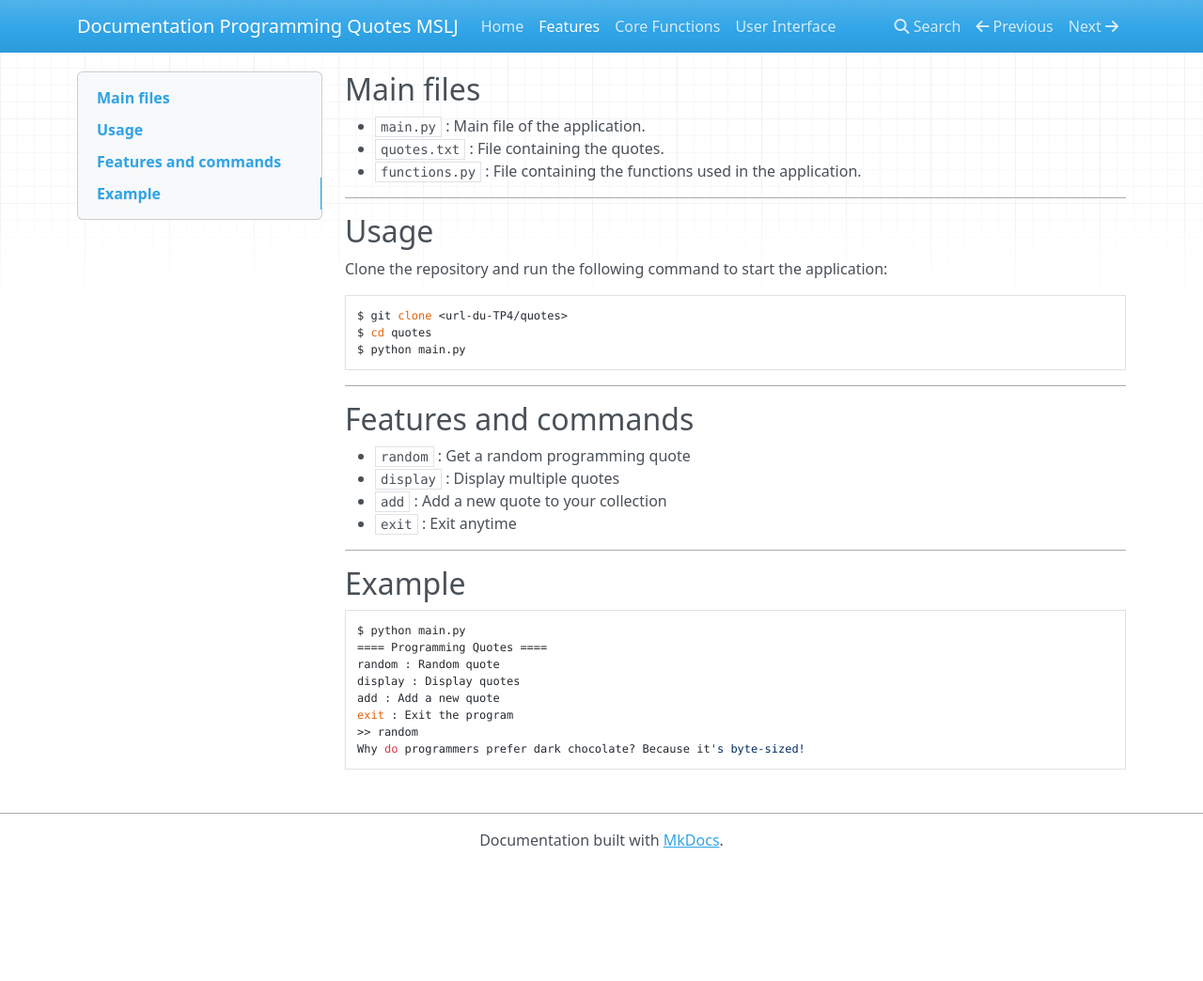
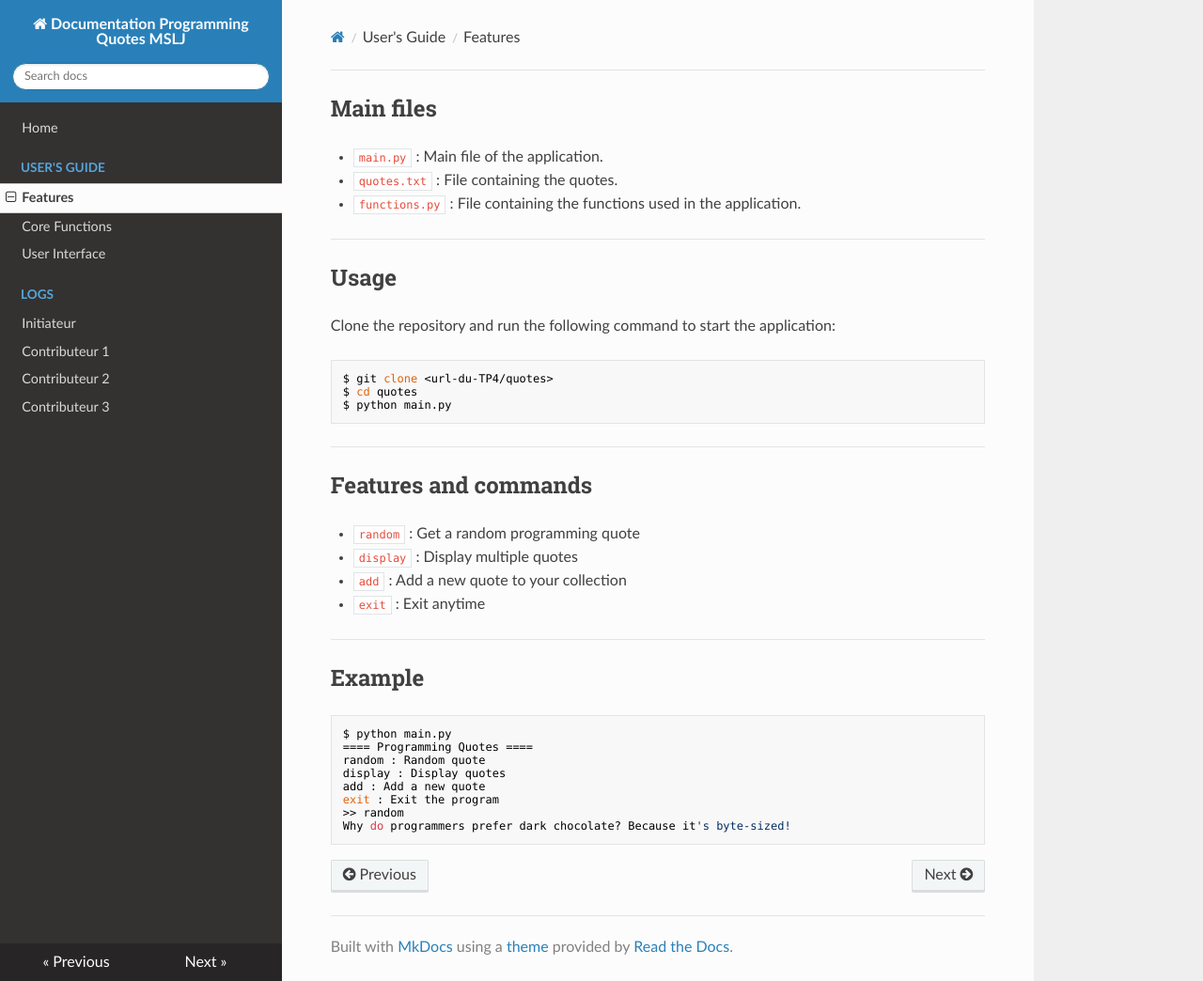
Before and after one commit to efrei-git/quotes-docs-mslj, an MkDocs documentation site: the page built from docs/features/features.md, in a window 1280 px wide and 1044 px high. Shown: the whole window at 94% size. Built offline with MkDocs 1.6.1, drawn with Linux system fonts in a browser that asks for light colours; nearby versions of some CDN libraries.

Commit message:
Refactor documentation and pushed log initateur

```diff
--- a/mkdocs.yml
+++ b/mkdocs.yml
@@ -1,6 +1,14 @@
 site_name: Documentation Programming Quotes MSLJ
 nav:
   - Home: index.md
-  - Features: features.md
-  - Core Functions: functions.md
-  - User Interface: user-interface.md
+  - User's Guide:
+      - Features: features/features.md
+      - Core Functions: features/functions.md
+      - User Interface: features/user-interface.md
+  - Logs:
+      - Initiateur: logs/log-initiateur.md
+      - Contributeur 1: logs/log-contributeur-1.md
+      - Contributeur 2: logs/log-contributeur-2.md
+      - Contributeur 3: logs/log-contributeur-3.md
+
+theme: readthedocs
```
Also changed, not shown: docs/logs/log-initiateur.md (added, +37 -0 lines), docs/features/features.md (renamed from docs/features.md), docs/features/functions.md (renamed from docs/functions.md), docs/features/user-interface.md (renamed from docs/user-interface.md).
